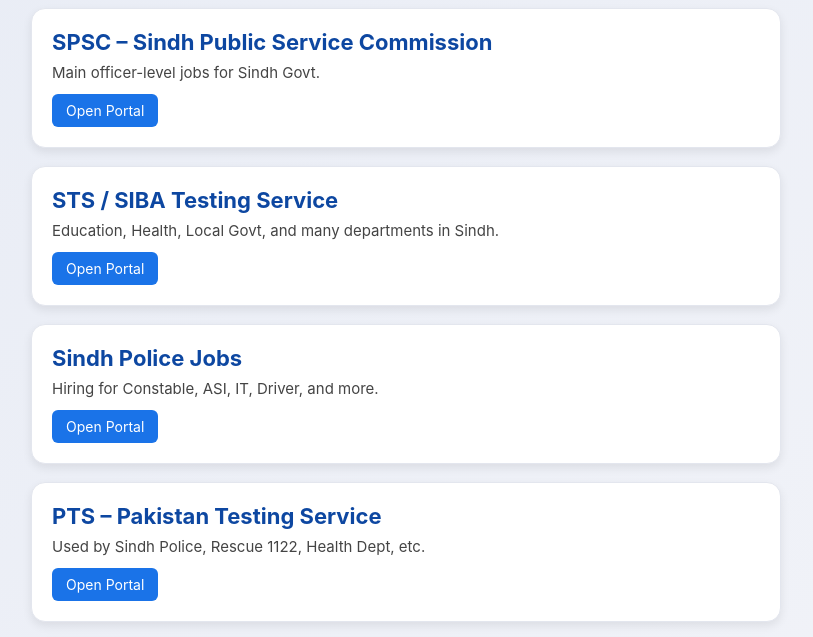
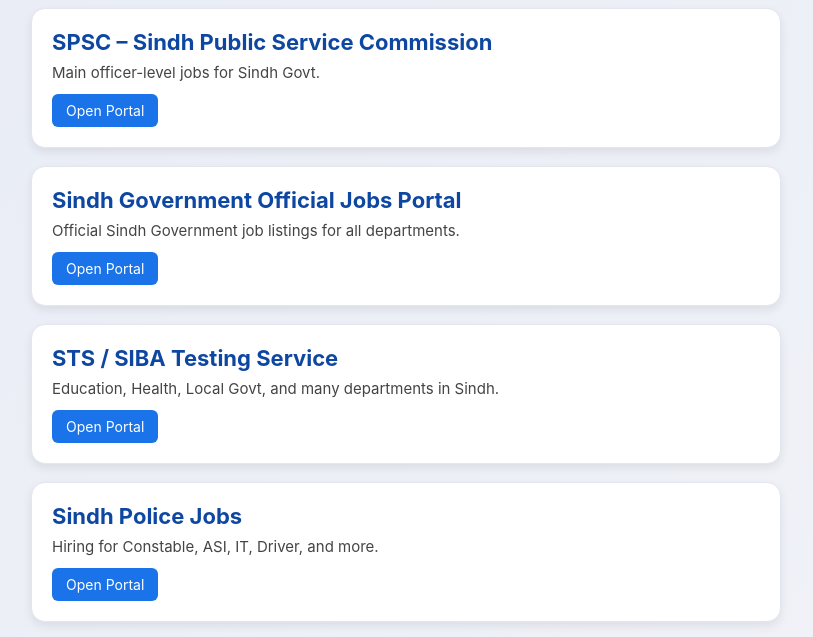
Before and after one commit to bhatti8162/Govt-Job-Portals, a plain HTML site: page index.html in a window 1280 px wide. Shown: the part 91-728 px from the top of the page, without its empty margins (234-1047 px from the left). Drawn offline with Linux system fonts and the light colour scheme.

Commit message:
Portal Added

```diff
--- a/index.html
+++ b/index.html
@@ -1,5 +1,6 @@
 <!DOCTYPE html>
 <html lang="en">
+
 <head>
   <meta charset="UTF-8">
   <meta name="viewport" content="width=device-width, initial-scale=1">
@@ -18,6 +19,12 @@
       <h2>SPSC – Sindh Public Service Commission</h2>
       <p>Main officer-level jobs for Sindh Govt.</p>
       <a href="https://spsc.gov.pk" target="_blank">Open Portal</a>
+    </div>
+
+    <div class="portal-card">
+      <h2>Sindh Government Official Jobs Portal</h2>
+      <p>Official Sindh Government job listings for all departments.</p>
+      <a href="https://www.sindh.gov.pk/jobs" target="_blank">Open Portal</a>
     </div>
 
     <div class="portal-card">
@@ -89,4 +96,5 @@
   </div>
 
 </body>
+
 </html>
```
Lines whose indentation alone changed are shown as unchanged.
